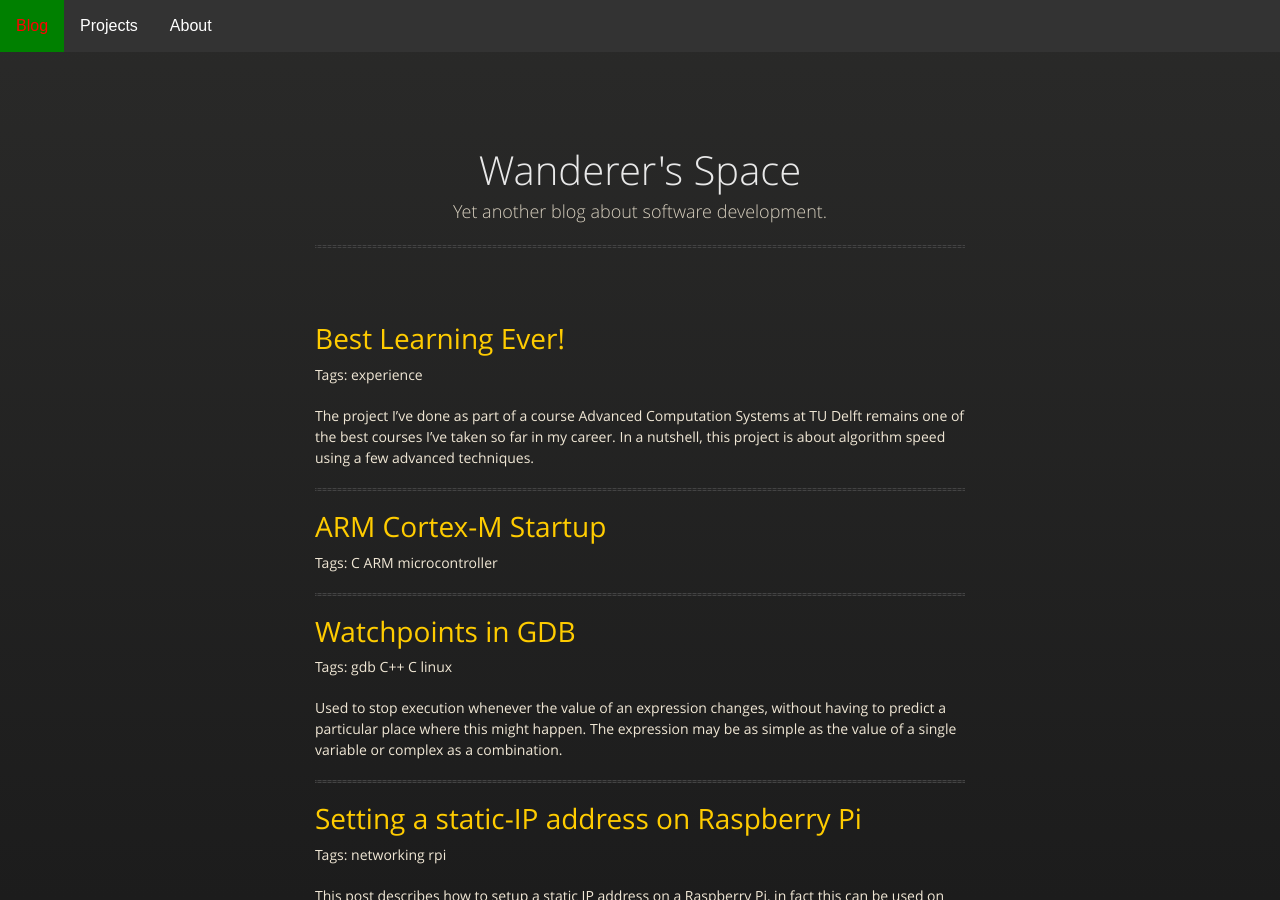
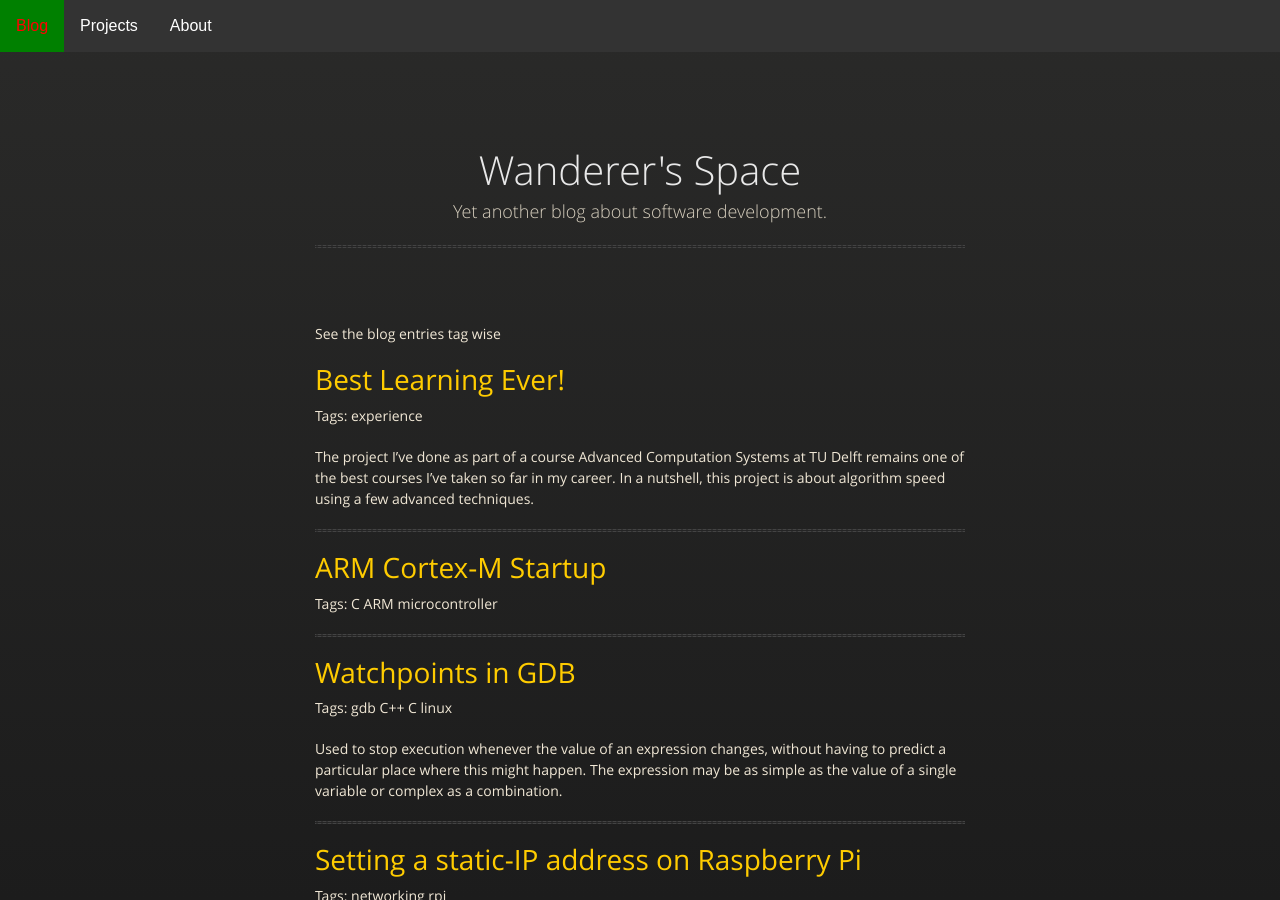
Before and after one commit to naveenspace7/naveenspace7.github.io, a Jekyll site: the page built from index.html, in a window 1280 px wide and 900 px high. Built offline with Jekyll 4.4.1, drawn with Linux system fonts in a browser that asks for light colours.

Commit message:
Add tags redirect link

```diff
--- a/_layouts/default.html
+++ b/_layouts/default.html
@@ -99,6 +99,8 @@
           {% endfor %} -->
         </div>
 
+        <p>See the blog entries tag wise</p>
+
         {{ content }}
 
       </section>
```
